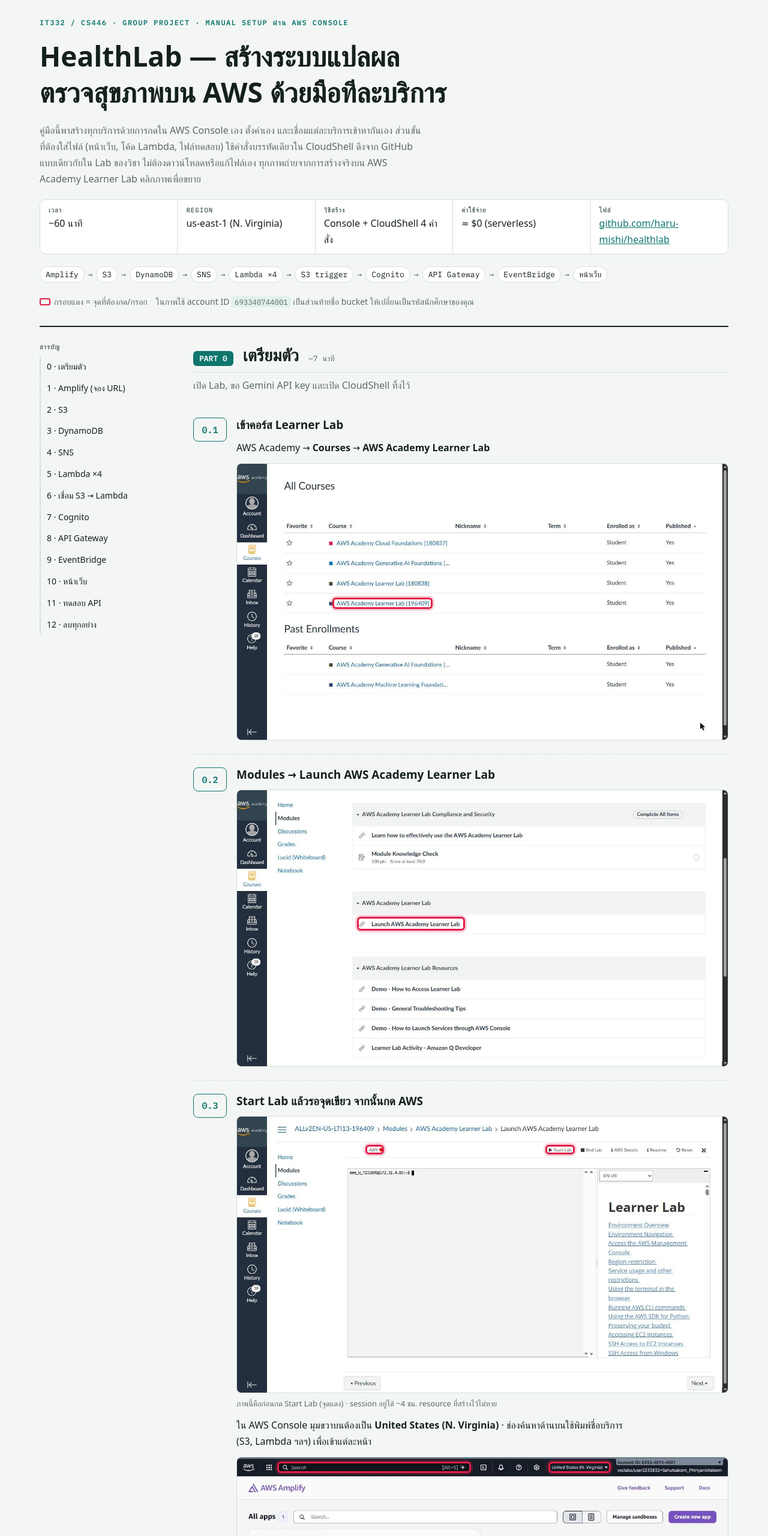
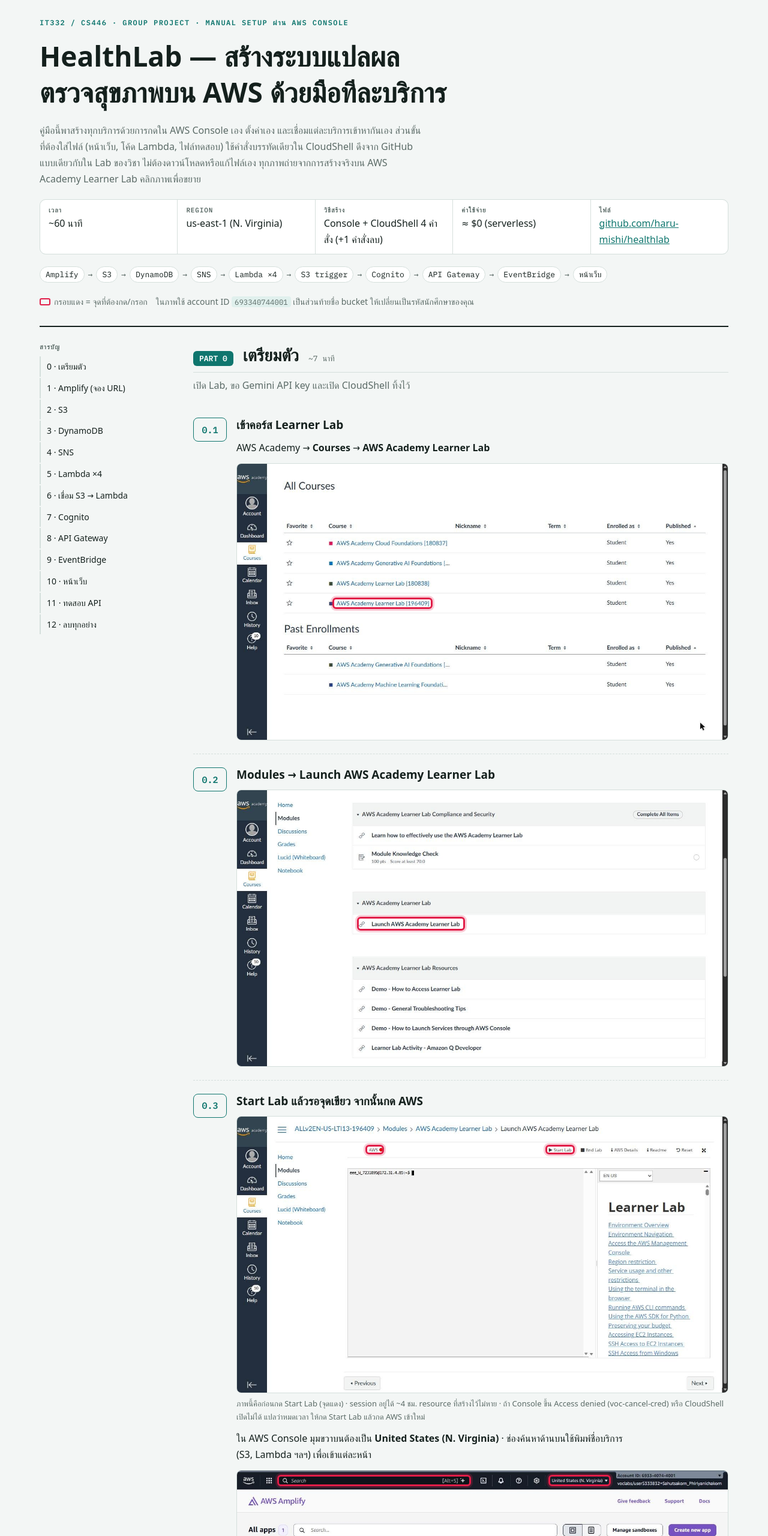
Before and after one commit to GeorgieSaddddddd/healthlab, a plain HTML site: page guide/index.html in a window 1280 px wide. Shown: the top 2560 px of the page at 60% size. Drawn offline with Linux system fonts and the light colour scheme; a web font is replaced by a local one.

Commit message:
Docs: Part 12 script tested; troubleshooting for expired lab session and Cognito login
Co-Authored-By: Claude Opus 5.5 <noreply@anthropic.com>

```diff
--- a/guide/index.html
+++ b/guide/index.html
@@ -105,7 +105,7 @@ footer{color:var(--muted);font-size:14px;border-top:1px solid var(--line);paddin
   <div class="meta">
     <div><b>เวลา</b>~60 นาที</div>
     <div><b>Region</b>us-east-1 (N. Virginia)</div>
-    <div><b>วิธีสร้าง</b>Console + CloudShell 4 คำสั่ง</div>
+    <div><b>วิธีสร้าง</b>Console + CloudShell 4 คำสั่ง (+1 คำสั่งลบ)</div>
     <div><b>ค่าใช้จ่าย</b>≈ $0 (serverless)</div>
     <div><b>ไฟล์</b><a href="https://github.com/haru-mishi/healthlab" target="_blank" rel="noopener">github.com/haru-mishi/healthlab</a></div>
   </div>
@@ -152,7 +152,7 @@ footer{color:var(--muted);font-size:14px;border-top:1px solid var(--line);paddin
 
   <article class="step"><div class="num">0.3</div><div class="body">
     <h3>Start Lab แล้วรอจุดเขียว จากนั้นกด AWS</h3>
-    <figure class="shot"><div class="frame"><img src="img/learner-lab.jpg" alt="หน้า Learner Lab" loading="lazy"><i class="hl" style="--l:62.8;--t:10.2;--w:6;--h:3.6"></i><i class="hl" style="--l:26.2;--t:10.2;--w:3.8;--h:3.6"></i></div><figcaption>ภาพนี้คือก่อนกด Start Lab (จุดแดง) · session อยู่ได้ ~4 ชม. resource ที่สร้างไว้ไม่หาย</figcaption></figure>
+    <figure class="shot"><div class="frame"><img src="img/learner-lab.jpg" alt="หน้า Learner Lab" loading="lazy"><i class="hl" style="--l:62.8;--t:10.2;--w:6;--h:3.6"></i><i class="hl" style="--l:26.2;--t:10.2;--w:3.8;--h:3.6"></i></div><figcaption>ภาพนี้คือก่อนกด Start Lab (จุดแดง) · session อยู่ได้ ~4 ชม. resource ที่สร้างไว้ไม่หาย · ถ้า Console ขึ้น Access denied (voc-cancel-cred) หรือ CloudShell เปิดไม่ได้ แปลว่าหมดเวลา ให้กด Start Lab แล้วกด AWS เข้าใหม่</figcaption></figure>
     <p>ใน AWS Console มุมขวาบนต้องเป็น <b>United States (N. Virginia)</b> · ช่องค้นหาด้านบนใช้พิมพ์ชื่อบริการ (S3, Lambda ฯลฯ) เพื่อเข้าแต่ละหน้า</p>
     <figure class="shot"><div class="frame"><img src="img/console-header.jpg" alt="แถบบนของ AWS Console" loading="lazy"><i class="hl" style="--l:63.4;--t:1.6;--w:12.8;--h:4.4"></i><i class="hl" style="--l:8.2;--t:1.6;--w:39.5;--h:4.4"></i></div></figure>
   </div></article>
```
Also changed, not shown: 1 other file.
